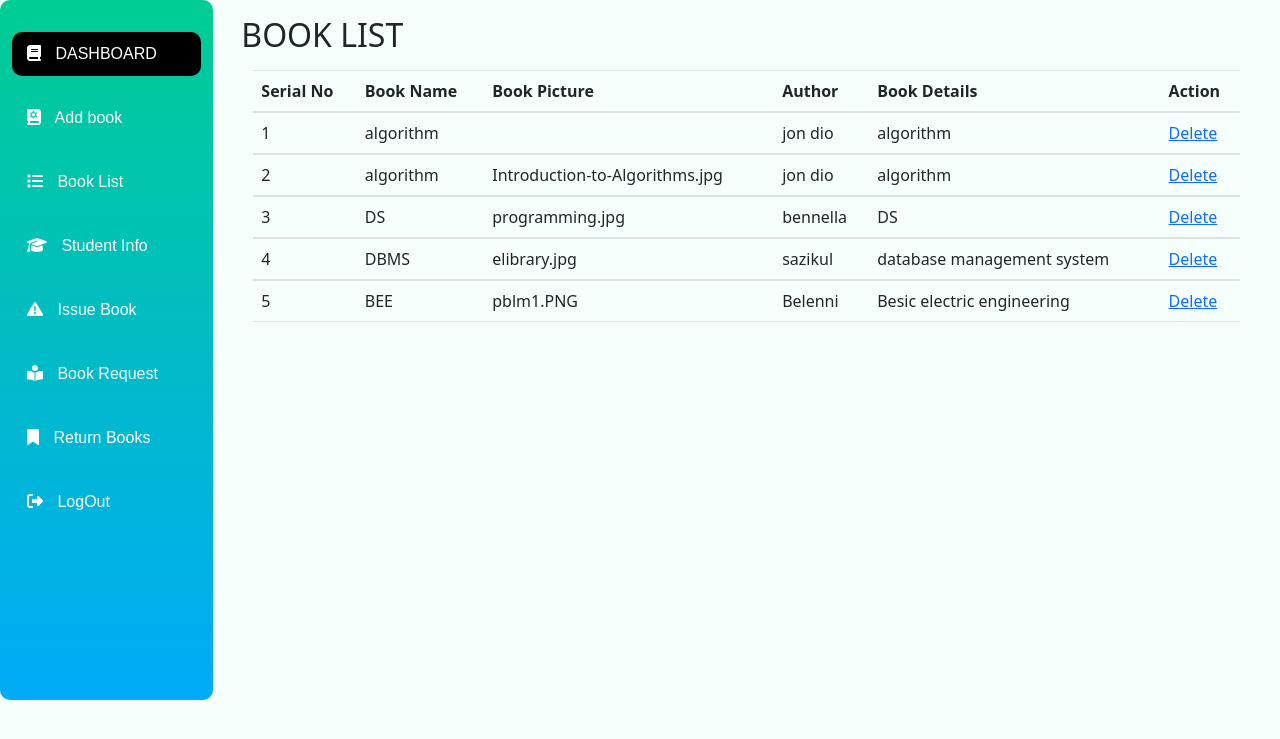
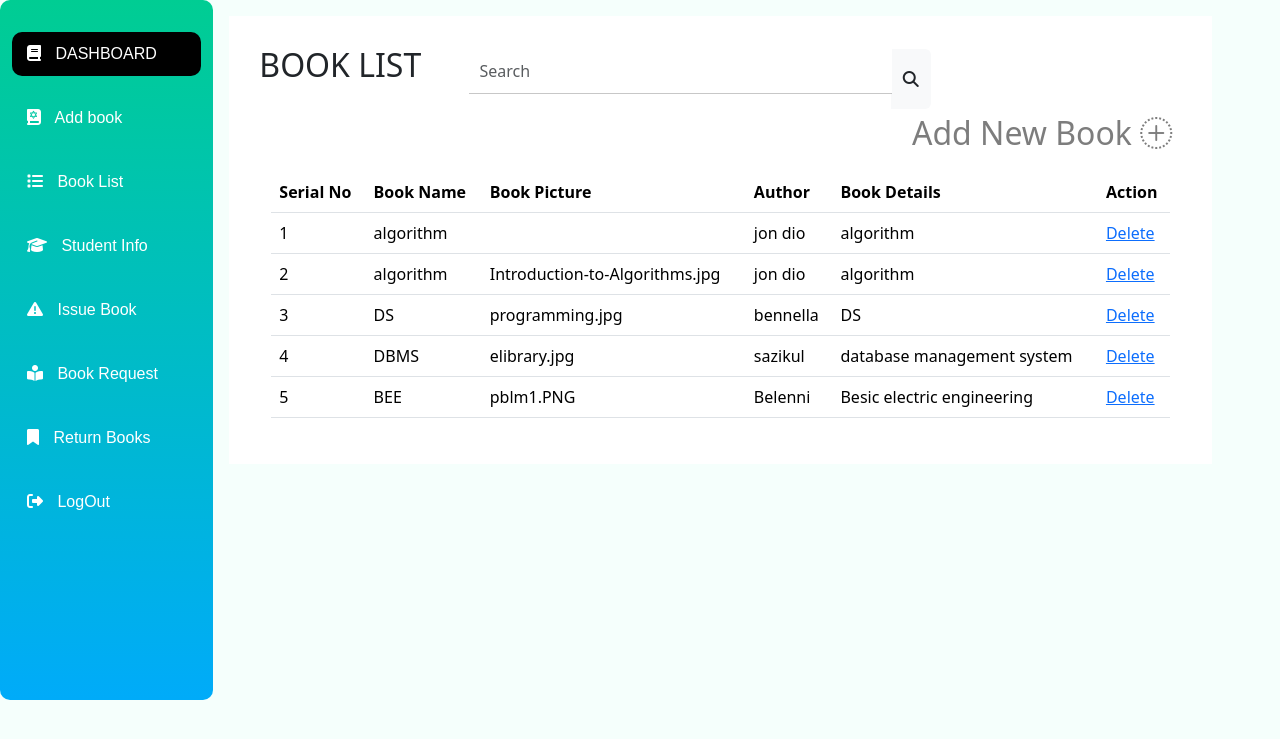
Before and after one commit to razibdash/Gnosis, a PHP site: page /book-list.php in a window 1280 px wide. Shown: the top 739 px of the page. Run offline with PHP 8.4, Linux system fonts and the light colour scheme; data comes from the database, SQL or seed files in the repository.

Commit message:
book list ui cnaged, search bar added

```diff
--- a/add-new-book.php
+++ b/add-new-book.php
@@ -28,7 +28,7 @@
                 <div class="col-md-10 p-3">
                 <div class="new-book">
                 <form action="php_core\add_book_core.php?newBook=true" method="post" enctype="multipart/form-data" >
-                    <div class="studen">
+                    <div class="student">
                         <h2 class='add-title '>Add New Book <i class="bi bi-plus-circle-dotted"></i></h2>
                     </div>
                         <div class="mb-3 mt-3">
--- a/book-list.php
+++ b/book-list.php
@@ -1,20 +1,4 @@
-<!doctype html>
-<html lang="en">
-  <head>
-    <title>Admin pennel</title>
-    <!-- Required meta tags -->
-    <meta charset="utf-8">
-    <meta name="viewport" content="width=device-width, initial-scale=1, shrink-to-fit=no">
-
-    <!-- Bootstrap CSS -->
-    <link rel="stylesheet" href="https://cdnjs.cloudflare.com/ajax/libs/font-awesome/6.4.0/css/all.min.css">
-    <link rel="stylesheet" href="https://stackpath.bootstrapcdn.com/bootstrap/4.3.1/css/bootstrap.min.css"
-     integrity="sha384-ggOyR0iXCbMQv3Xipma34MD+dH/1fQ784/j6cY/iJTQUOhcWr7x9JvoRxT2MZw1T" crossorigin="anonymous">
-     <link rel="stylesheet" href="./css/style.css">
-  </head>
-  <body>
-
-  <!doctype html>
+ <!doctype html>
 <html lang="en">
   <head>
     <title>Title</title>
@@ -24,11 +8,11 @@
 
     <!-- Bootstrap CSS -->
     <link rel="stylesheet" href="https://cdnjs.cloudflare.com/ajax/libs/font-awesome/6.4.0/css/all.min.css">
-    <link rel="stylesheet" href="https://stackpath.bootstrapcdn.com/bootstrap/4.3.1/css/bootstrap.min.css"
-     integrity="sha384-ggOyR0iXCbMQv3Xipma34MD+dH/1fQ784/j6cY/iJTQUOhcWr7x9JvoRxT2MZw1T" crossorigin="anonymous">
-     <link href="https://cdn.jsdelivr.net/npm/bootstrap@5.2.3/dist/css/bootstrap.min.css" rel="stylesheet">
-     <script src="https://cdn.jsdelivr.net/npm/bootstrap@5.2.3/dist/js/bootstrap.bundle.min.js"></script>
-  <link rel="stylesheet" href="./css/style.css">
+    <link href="https://cdn.jsdelivr.net/npm/bootstrap@5.3.0-alpha3/dist/css/bootstrap.min.css" rel="stylesheet"
+    integrity="sha384-KK94CHFLLe+nY2dmCWGMq91rCGa5gtU4mk92HdvYe+M/SXH301p5ILy+dN9+nJOZ" crossorigin="anonymous">
+    <link rel="stylesheet" href="https://cdn.jsdelivr.net/npm/bootstrap-icons@1.10.4/font/bootstrap-icons.css">
+     <link rel="stylesheet" href="./css/home.css">
+     <link rel="stylesheet" href="./css/style.css">
 </head>
 <body>
   <div class="header">
@@ -40,10 +24,20 @@
                    require_once("side_bar.php");
                   ?>
               </div>
-              <div class="col-md-10">
-                 <div class="student-info-table p-3">
-                    <h2>BOOK LIST</h2>
+              <div class="col-md-10 p-3">
+                 <div class="student-info-table">
+                 <div class="student">
+                    <h2 class='d-inline'>BOOK LIST</h2>
+                    <div class="input-group search-bar">
+  <input type="search" class="form-control " placeholder="Search" aria-label="Search" aria-describedby="search-addon" />
+  <span class="input-group-text border-0" id="search-addon">
+    <i class="fas fa-search"></i>
+  </span>
+</div>
+                      <a href="add-new-book.php"><h2 class='add-title float-right'>Add New Book <i class="bi bi-plus-circle-dotted"></i></h2></a>
+                    </div>
                     <div class="container mt-3">
+
                     <?php
     $connect=mysqli_connect('localhost','root','','library');
     $query="SELECT * FROM `add_book`";
--- a/css/style.css
+++ b/css/style.css
@@ -171,14 +171,15 @@ body {
   border: 15px;
   width: 95%;
 }
-.new-book .add-title {
+.student .add-title {
     margin-top: 5px;
     margin-bottom: 20px;
     color: #7d7d7d;
     text-align: right;
     cursor: crosshair;
+    float: right;
 }
-.new-book .add-title i {
+.student .add-title i {
     margin-right: 10px;
     color: 333;
 }
@@ -192,3 +193,36 @@ body {
 }
 
 /*Add New Book End*/
+
+.student-info-table
+{
+  background: white;
+  padding: 30px;
+  border: 15px;
+  width: 95%;
+}
+.student-info-table .student {
+  margin-bottom: 30px;
+}
+.student-info-table .search-bar {
+
+  display: inline-flex;
+  width: 50%;
+  justify-content: center;
+  margin: auto;
+  margin-left: 44px;
+}
+.student-info-table .search-bar input
+{
+  border-bottom: 1px solid #33333345 !important;
+  outline: none;
+  border: none;
+  border-radius: unset !important;
+  padding: 10px;
+  margin-bottom: 15px;
+}
+.student-info-table .search-bar .form-control:focus
+{
+  box-shadow: none;
+  border-bottom: 1px solid #ffb5b5 !important;
+}
```
